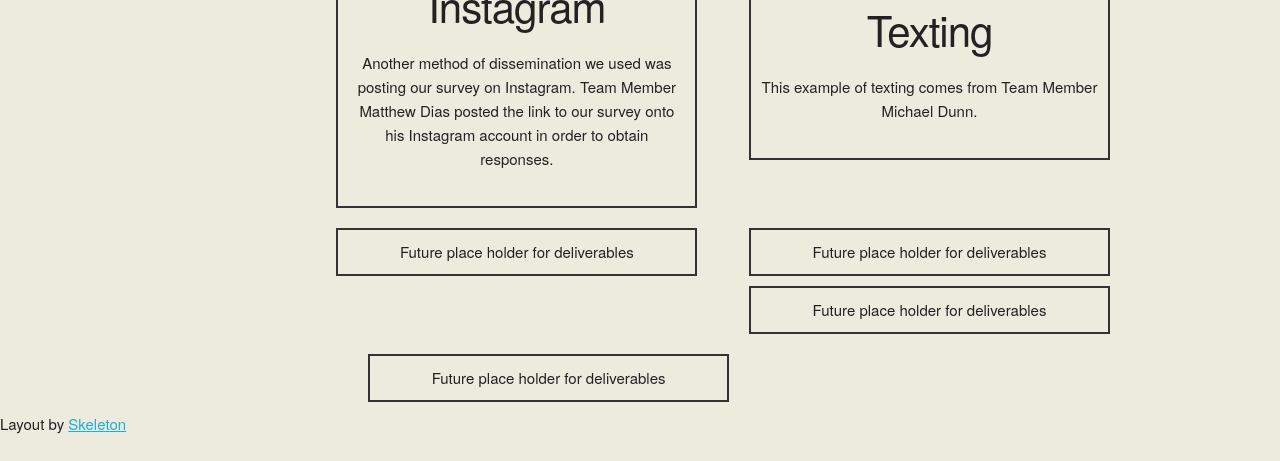
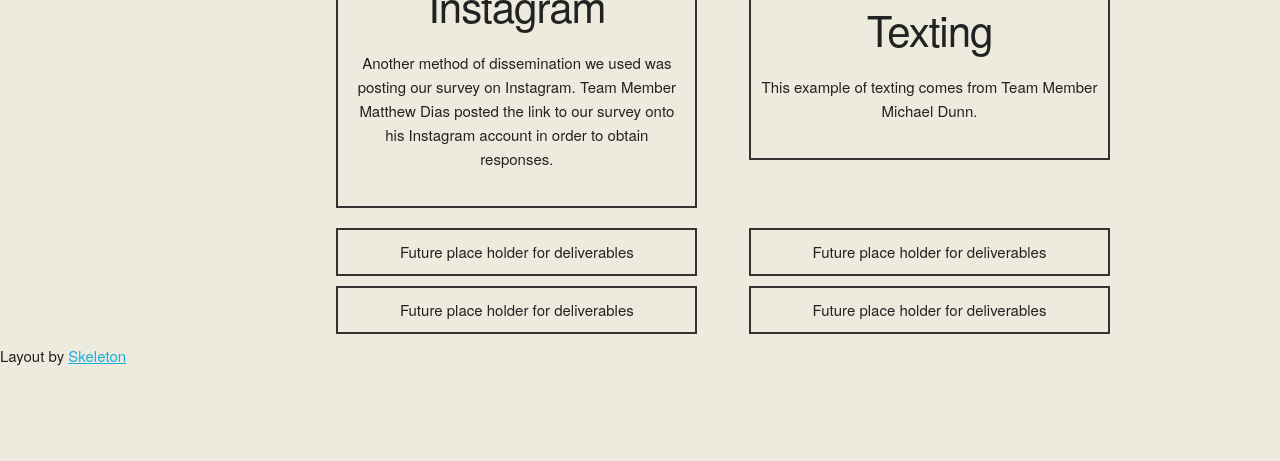
Before and after one commit to xQizy/I101-Website, a plain HTML site: page proccess.html in a window 1280 px wide. Shown: the part 903-1364 px from the top of the page. After the commit the page ends 1296 px from the top, so only its background shows below. Drawn offline with nearby package versions, Linux system fonts and the light colour scheme.

Commit message:
process.html fixed

```diff
--- a/proccess.html
+++ b/proccess.html
@@ -60,16 +60,14 @@
                         <div class="data">
                             Future place holder for deliverables
                         </div>
+                        <div class="data">
+                            Future place holder for deliverables
+                        </div>
                     </div>
                     <div class="six columns">
                         <div class="data">
                             Future place holder for deliverables
                         </div>
-                        <div class="data">
-                            Future place holder for deliverables
-                        </div>
-                    </div>
-                    <div class="six columns">
                         <div class="data">
                             Future place holder for deliverables
                         </div>
```
